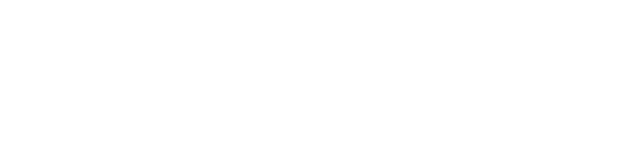
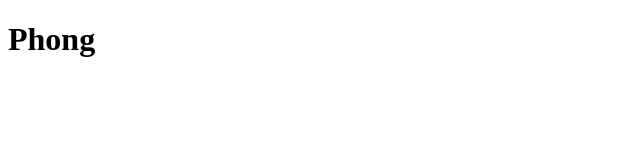
Before and after one commit to phong1221/Wed1, a plain HTML site: page index.html in a window 1280 px wide. Shown: the whole page, without its empty margins (0-640 px from the left). Drawn offline with Linux system fonts and the light colour scheme.

Commit message:
Phong T2

```diff
--- a/index.html
+++ b/index.html
@@ -7,6 +7,6 @@
     <title>Nhan Kiet</title>
 </head>
 <body>
-
+    <h1>Phong</h1>
 </body>
 </html>
```
